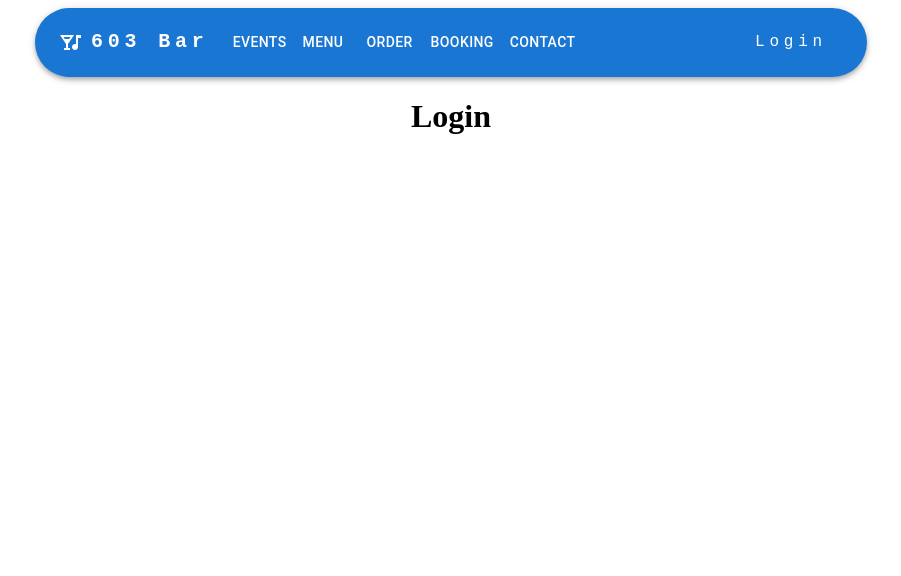
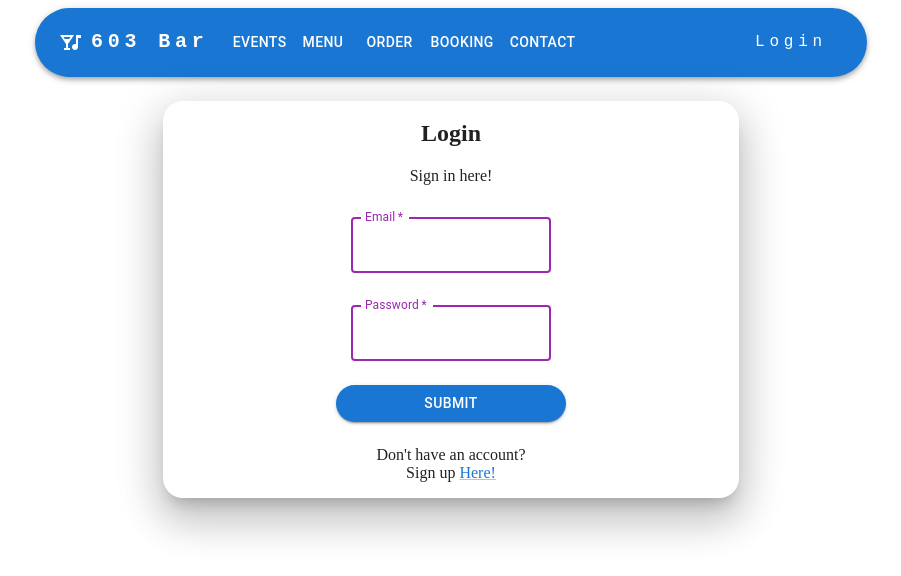
Before and after one commit to TimL94/BlockBudsters, a React (Vite) app in the folder client/: page /Login in a window 1280 px wide. Shown: the top 576 px of the page, without its empty margins (189-1090 px from the left). Built offline with nearby package versions, Linux system fonts and the light colour scheme.

Commit message:
added login form to login page

```diff
--- a/client/src/pages/Login.jsx
+++ b/client/src/pages/Login.jsx
@@ -1,4 +1,11 @@
-import { Container } from "@mui/material";
+import {
+    Container,
+    Box,
+    Paper,
+    TextField,
+    Button,
+    Link
+} from "@mui/material";
 
 
 function Login() {
@@ -8,10 +15,70 @@ function Login() {
                 position: 'relative',
                 display: 'flex',
                 flexDirection: 'column',
-                alignItems: 'center'
+                alignItems: 'center',
+                mt: 2
             }}
         >
-            <h1>Login</h1>
+             <Box
+                sx={{
+                    display: 'flex',
+                    flexWrap: 'wrap',
+                    '& > :not(style)': {
+                    m: 1,
+                    width: {xs:'75vw', md:'45vw'},
+                    textAlign:'center'
+                    },
+                }}
+            >
+                <Paper
+                    elevation={24}
+                    sx={{ borderRadius:5}}
+                >
+                    <h2>
+                        Login
+                    </h2>
+                    Sign in here!
+                    <Box
+                        component="form"
+                        sx={{
+                            '& .MuiTextField-root': { m: 1, width: '25ch' },
+                            mt:3,
+                            display:'flex',
+                            flexDirection: 'column'
+                        }}
+                        noValidate
+                        autoComplete="off"
+                    >
+                        <Box sx={{mb:2}}>
+                            <TextField
+                            required
+                            color="secondary"
+                            label="Email"
+                            defaultValue=" "
+                            focused
+                            />
+                        </Box>
+                        <Box>
+                            <TextField
+                            required
+                            color='secondary'
+                            label="Password"
+                            defaultValue=" "
+                            focused
+                            />
+                        </Box>
+                        <Box sx={{mt:2, mb:3}}>
+                            <Button variant="contained" sx={{width:'40%', m: 'auto', borderRadius:5}}>
+                                Submit
+                            </Button>
+                        </Box>
+                        <Box sx={{mb:2}}>
+                            Don't have an account?<br></br>
+                            Sign up <Link>Here!</Link>
+                        </Box>
+                    </Box>
+                </Paper>
+            </Box>
         </Container>
     )
 }
```
